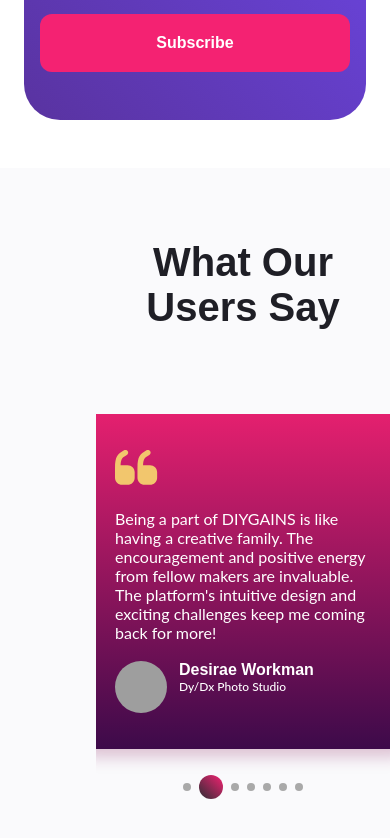
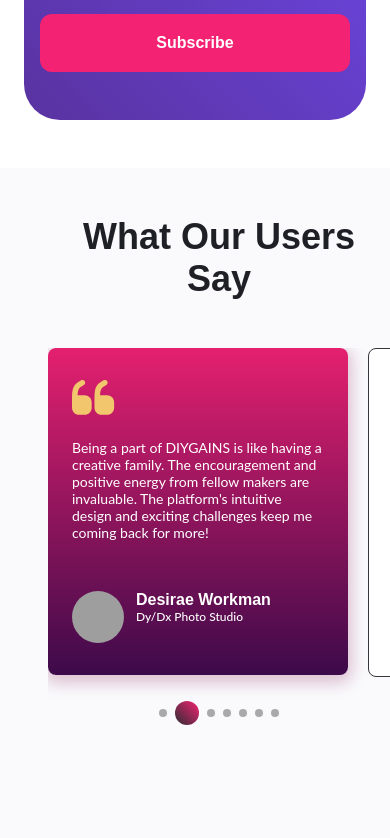
Before and after one commit to theo-fortune/diygains, a React (Create React App) app: page / in a window 390 px wide. Shown: the part 2951-3789 px from the top of the page. After the commit the page ends 3724 px from the top, so only its background shows below. Built offline with nearby package versions, Linux system fonts and the light colour scheme; grey boxes are pictures that could not be loaded.

Commit message:
just a lil bit of css needed now

```diff
--- a/src/pages/LandingPage/Pages/Testimonials/Testimonials.jsx
+++ b/src/pages/LandingPage/Pages/Testimonials/Testimonials.jsx
@@ -1,4 +1,4 @@
-import React from "react";
+import React, { useEffect, useState } from "react";
 import "./testimonials.css";
 import { Swiper, SwiperSlide } from "swiper/react";
 import "swiper/css";
@@ -7,13 +7,54 @@ import { Pagination, Autoplay } from "swiper/modules";
 import { Data } from "./Data";
 
 const Testimonials = () => {
+  // Define breakpoints and corresponding spaceBetween values
+  const breakpoints = {
+    1024: {
+      spaceBetween: 20,
+    },
+    //* Add more breakpoints as needed
+  };
+
+  //* Function to generate responsive spaceBetween based on breakpoints
+  const getResponsiveSpace = () => {
+    const screenWidth = window.innerWidth;
+
+    //* Find the applicable breakpoint
+    const breakpoint = Object.keys(breakpoints).find(
+      (bp) => screenWidth <= parseInt(bp)
+    );
+
+    //* Return the corresponding spaceBetween value
+    return breakpoints[breakpoint]?.spaceBetween || 30; //* Default value if no breakpoint matches
+  };
+
+  const [centered, setCentered] = useState(true);
+
+  useEffect(() => {
+    const handleResize = () => {
+      // Update centered state based on screen width
+      setCentered(window.innerWidth > 734);
+    };
+
+    // Attach event listener on component mount
+    window.addEventListener("resize", handleResize);
+
+    // Call the handler once to initialize the state
+    handleResize();
+
+    // Detach event listener on component unmount
+    return () => {
+      window.removeEventListener("resize", handleResize);
+    };
+  }, []); // Empty dependency array means this effect runs only on mount and unmount
+
   return (
     <section className="testimonials">
       <h1>What Our Users Say</h1>
       <Swiper
         slidesPerView={"auto"}
-        spaceBetween={30}
-        centeredSlides={true}
+        spaceBetween={getResponsiveSpace()}
+        centeredSlides={centered}
         loop={true}
         pagination={{
           clickable: true,
--- a/src/pages/LandingPage/Pages/Testimonials/testimonials.css
+++ b/src/pages/LandingPage/Pages/Testimonials/testimonials.css
@@ -70,7 +70,8 @@
 
 .swiper-slide-active {
   background: var(--card-linear);
-  border: none;box-shadow: 0px 4px 16px 4px rgba(132, 19, 89, 0.25);
+  border: none;
+  box-shadow: 0px 4px 16px 4px rgba(132, 19, 89, 0.25);
 }
 
 .swiper-slide-active p,
@@ -96,3 +97,26 @@
   height: 24px !important;
   background: var(--mystic-twilight-elegance) !important;
 }
+
+@media screen and (max-width: 1024px) {
+  .testimonials {
+    padding: 48px 0 48px 48px;
+  }
+  .testimonials h1 {
+    margin-bottom: 48px;
+    font-size: 36px;
+  }
+
+  .testimonials-card__up p {
+    font-size: 14px;
+    /* height: 140px; */
+  }
+
+  .testimonials-card {
+    padding: 32px 24px;
+  }
+
+  .swiper-slide {
+    width: 300px !important;
+  }
+}
```
